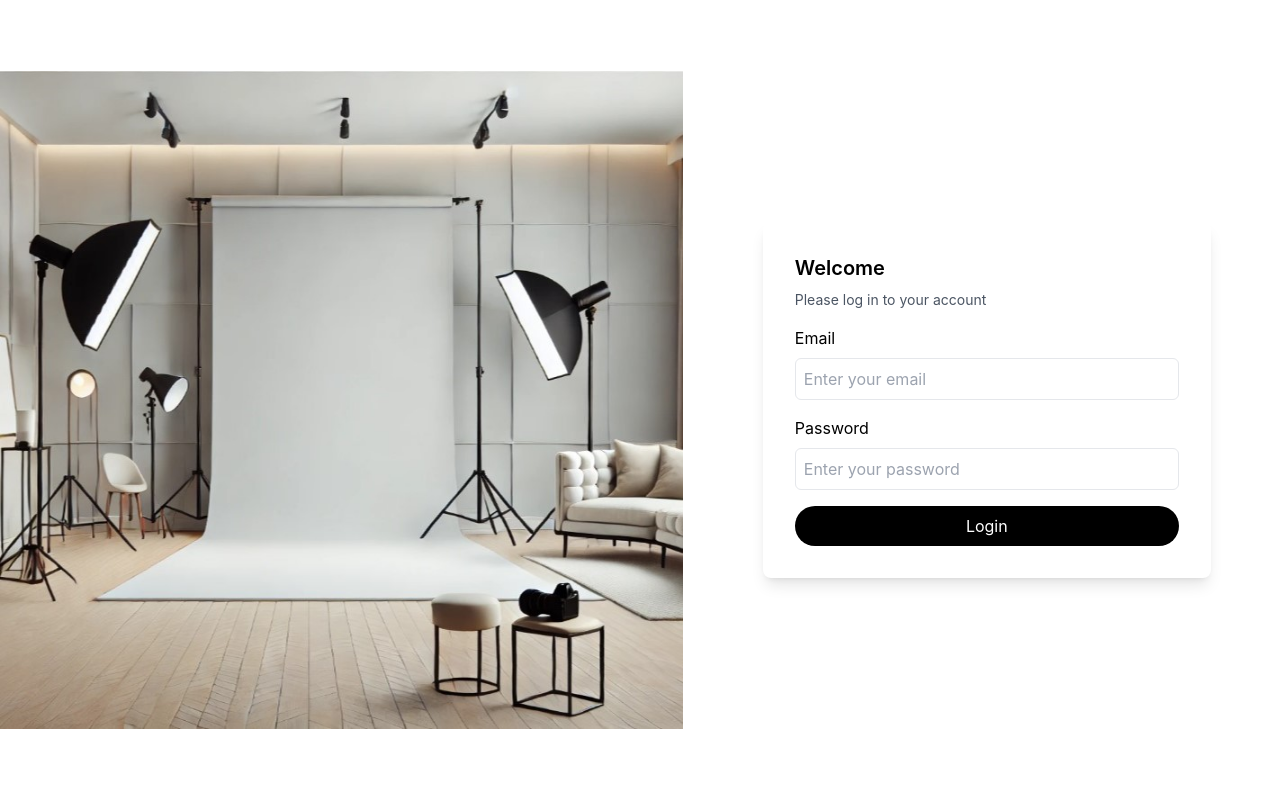
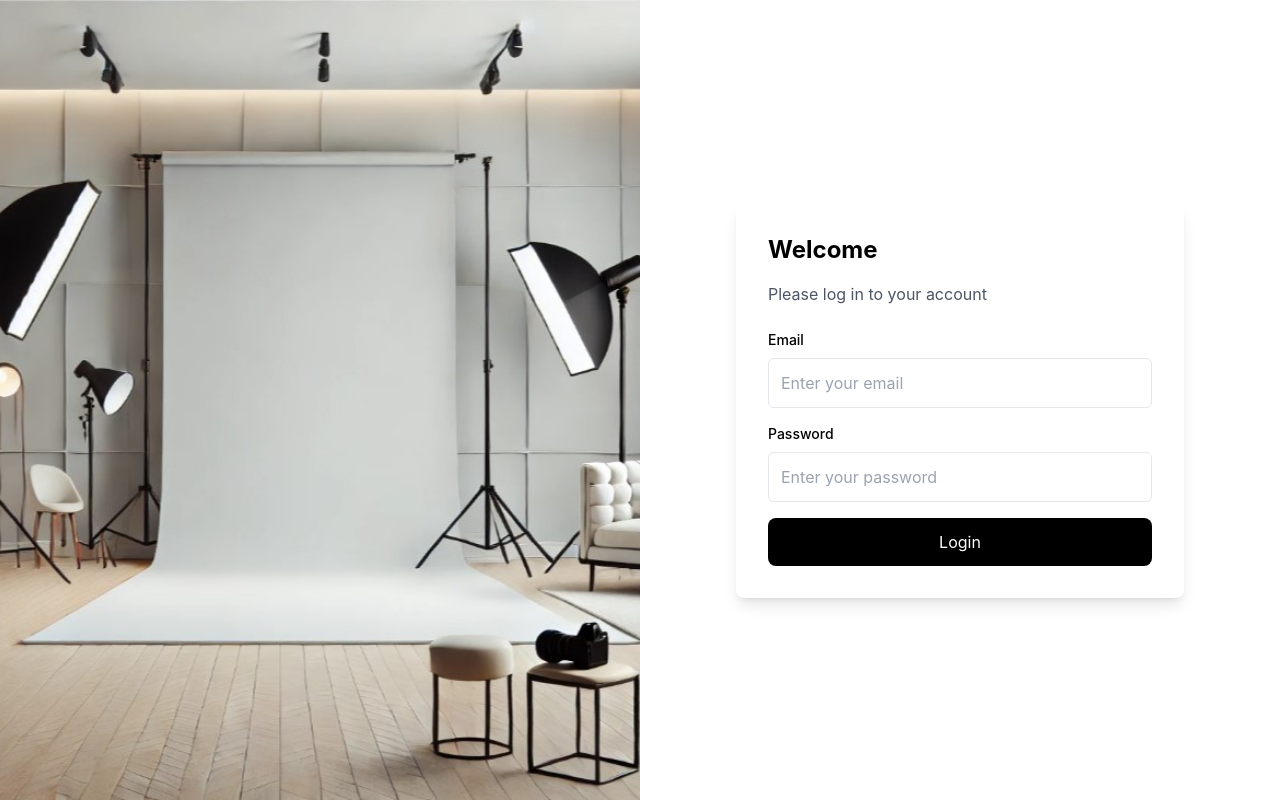
Before and after one commit to cundra/login-matoa, a React (Create React App) app: page / in a window 1280 px wide. Built offline with nearby package versions, Linux system fonts and the light colour scheme.

Commit message:
login ga junjing

```diff
--- a/src/Components/LoginPage.js
+++ b/src/Components/LoginPage.js
@@ -1,4 +1,3 @@
-// src/Components/LoginPage.js
 import React, { useState } from 'react';
 import { useNavigate } from 'react-router-dom';
 import wallpaper from '../Assets/wallpaper.jpg';
@@ -11,7 +10,6 @@ const LoginPage = () => {
   const handleLogin = (e) => {
     e.preventDefault();
 
-
     if (email === 'user@example.com' && password === 'password123') {
       navigate('/edit-photo');
     } else {
@@ -20,15 +18,25 @@ const LoginPage = () => {
   };
 
   return (
-    <div className="flex items-center justify-start min-h-screen">
-      <div className="flex-1 flex justify-center items-center bg-gray-200">
-        <img src={wallpaper} alt="Login Illustration" className="object-cover w-full h-full" />
+    <div className="flex w-screen h-screen">
+      {/* Left Side - Wallpaper */}
+      <div className="w-1/2 h-full">
+        <img
+          src={wallpaper}
+          alt="Wallpaper"
+          className="w-full h-full object-cover"
+        />
       </div>
-      <div className="max-w-md w-full p-8 bg-white shadow-lg rounded-lg ml-20">
-        <h2 className="text-xl font-semibold mb-2">Welcome</h2>
-        <p className="text-sm text-gray-600 mb-4">Please log in to your account</p>
+
+      {/* Right Side - Login Form */}
+      <div className="w-1/2 h-full flex justify-center items-center bg-white">
+        <div className="max-w-md w-full p-8 shadow-lg rounded-lg">
+          <h2 className="text-2xl font-bold mb-4">Welcome</h2>
+          <p className="text-gray-600 mb-6">Please log in to your account</p>
           <form onSubmit={handleLogin}>
-          <label htmlFor="email" className="block mb-2">Email</label>
+            <label htmlFor="email" className="block text-sm font-medium mb-2">
+              Email
+            </label>
             <input
               type="email"
               id="email"
@@ -36,9 +44,11 @@ const LoginPage = () => {
               onChange={(e) => setEmail(e.target.value)}
               placeholder="Enter your email"
               required
-            className="w-full p-2 border rounded-md mb-4"
+              className="w-full p-3 border rounded-md mb-4 focus:outline-none focus:ring focus:ring-gray-300"
             />
-          <label htmlFor="password" className="block mb-2">Password</label>
+            <label htmlFor="password" className="block text-sm font-medium mb-2">
+              Password
+            </label>
             <input
               type="password"
               id="password"
@@ -46,12 +56,16 @@ const LoginPage = () => {
               onChange={(e) => setPassword(e.target.value)}
               placeholder="Enter your password"
               required
-            className="w-full p-2 border rounded-md mb-4"
+              className="w-full p-3 border rounded-md mb-4 focus:outline-none focus:ring focus:ring-gray-300"
             />
-          <button type="submit" className="w-full py-2 bg-black text-white rounded-full hover:bg-gray-600">
+            <button
+              type="submit"
+              className="w-full py-3 bg-black text-white rounded-lg hover:bg-gray-800 transition"
+            >
               Login
             </button>
           </form>
+        </div>
       </div>
     </div>
   );
```
Lines whose indentation alone changed are shown as unchanged.
